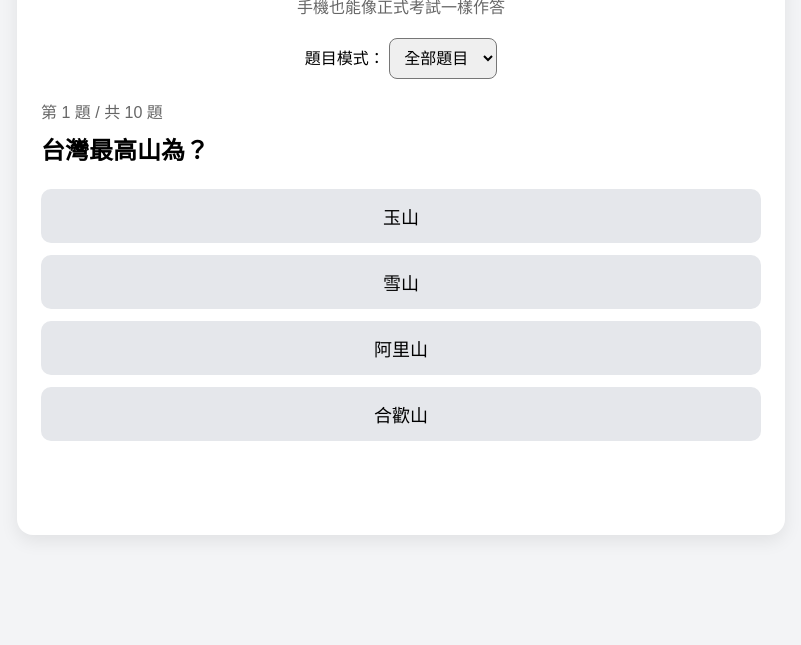
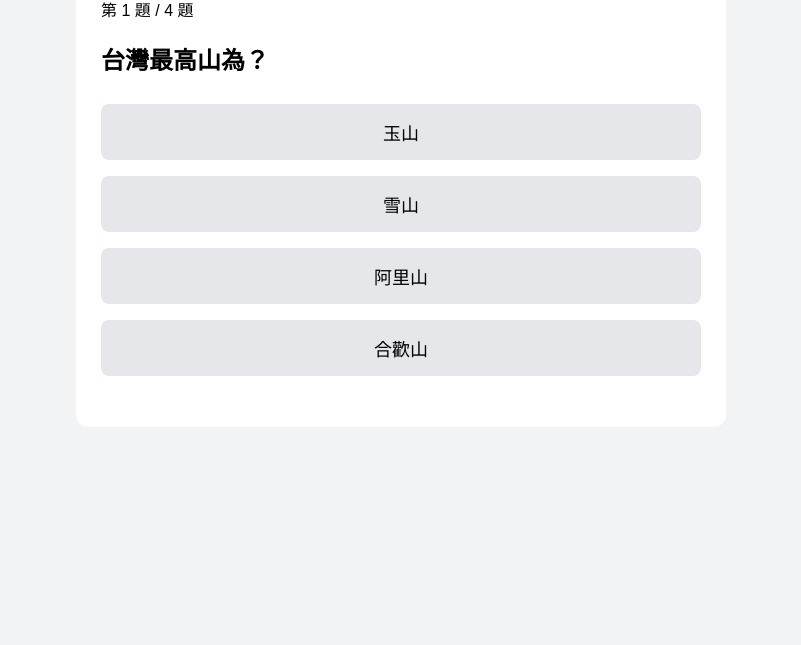
Before and after one commit to jimmy141319/guide-quiz, a plain HTML site: page index.html in a window 1280 px wide. Shown: the part 155-800 px from the top of the page, without its empty margins (239-1040 px from the left). Drawn offline with Linux system fonts and the light colour scheme.

Commit message:
Refactor HTML structure and styles

```diff
--- a/index.html
+++ b/index.html
@@ -1,252 +1,154 @@
 <!DOCTYPE html>
-<html lang="zh-Hant">
+<html>
 <head>
 <meta charset="UTF-8">
-  <meta name="viewport" content="width=device-width, initial-scale=1.0">
 <title>導遊考試刷題</title>
+
 <style>
-    body {
-      font-family: Arial, sans-serif;
-      background: #f3f4f6;
-      margin: 0;
-      padding: 20px;
+
+body{
+font-family:Arial;
+background:#f2f3f5;
+padding:30px;
 }
-    .container {
-      max-width: 720px;
-      margin: 30px auto;
-      background: #fff;
-      border-radius: 16px;
-      padding: 24px;
-      box-shadow: 0 6px 18px rgba(0,0,0,0.08);
+
+.container{
+max-width:600px;
+margin:auto;
+background:white;
+padding:25px;
+border-radius:12px;
 }
-    h1 {
-      text-align: center;
-      margin-bottom: 8px;
+
+button{
+width:100%;
+padding:15px;
+margin:8px 0;
+font-size:18px;
+border:none;
+border-radius:8px;
+background:#e5e7eb;
+cursor:pointer;
 }
-    .topbar {
-      text-align: center;
-      color: #666;
-      margin-bottom: 20px;
+
+button:hover{
+background:#d1d5db;
 }
-    .question-number {
-      color: #666;
-      margin-bottom: 10px;
-    }
-    .question {
-      font-size: 24px;
-      font-weight: bold;
-      line-height: 1.5;
-      margin-bottom: 20px;
-    }
-    .answers {
-      display: grid;
-      gap: 12px;
-    }
-    .answer-btn {
-      width: 100%;
-      padding: 14px;
-      font-size: 18px;
-      border: none;
-      border-radius: 10px;
-      background: #e5e7eb;
-      cursor: pointer;
-    }
-    .answer-btn:hover {
-      background: #d1d5db;
-    }
-    .correct {
-      background: #86efac !important;
-    }
-    .wrong {
-      background: #fca5a5 !important;
-    }
-    .result {
-      margin-top: 18px;
-      font-size: 22px;
-      text-align: center;
-      font-weight: bold;
-      min-height: 32px;
-    }
-    .controls {
-      text-align: center;
-      margin-top: 20px;
-    }
-    .btn {
-      padding: 12px 18px;
-      font-size: 16px;
-      border: none;
-      border-radius: 10px;
-      background: #2563eb;
-      color: #fff;
-      cursor: pointer;
-      margin: 6px;
-    }
-    .btn:hover {
-      background: #1d4ed8;
-    }
-    .hidden {
-      display: none;
-    }
-    .score {
-      text-align: center;
-      font-size: 22px;
-      font-weight: bold;
-      margin-top: 20px;
-    }
-    .mode-box {
-      text-align: center;
-      margin-bottom: 20px;
-    }
-    select {
-      padding: 10px;
-      font-size: 16px;
-      border-radius: 8px;
-    }
+
 </style>
+
 </head>
+
 <body>
+
 <div class="container">
+
 <h1>導遊考試刷題</h1>
-    <div class="topbar">手機也能像正式考試一樣作答</div>
 
-    <div class="mode-box">
-      <label>題目模式：</label>
-      <select id="mode" onchange="restartQuiz()">
-        <option value="all">全部題目</option>
-        <option value="random10">隨機10題</option>
-      </select>
-    </div>
+<p id="progress"></p>
 
-    <div id="quiz-area">
-      <div class="question-number" id="question-number"></div>
-      <div class="question" id="question"></div>
+<h2 id="question"></h2>
 
-      <div class="answers">
-        <button class="answer-btn" id="btn0" onclick="selectAnswer(0)"></button>
-        <button class="answer-btn" id="btn1" onclick="selectAnswer(1)"></button>
-        <button class="answer-btn" id="btn2" onclick="selectAnswer(2)"></button>
-        <button class="answer-btn" id="btn3" onclick="selectAnswer(3)"></button>
-      </div>
+<button onclick="answer(0)" id="a"></button>
+<button onclick="answer(1)" id="b"></button>
+<button onclick="answer(2)" id="c"></button>
+<button onclick="answer(3)" id="d"></button>
 
-      <div class="result" id="result"></div>
+<h3 id="result"></h3>
 
-      <div class="controls">
-        <button class="btn hidden" id="nextBtn" onclick="nextQuestion()">下一題</button>
-      </div>
-    </div>
-
-    <div id="finish-area" class="hidden">
-      <div class="score" id="final-score"></div>
-      <div class="controls">
-        <button class="btn" onclick="restartQuiz()">重新開始</button>
-      </div>
-    </div>
 </div>
 
 <script>
-    const allQuestions = [
-      { q: "台灣最高山為？", options: ["玉山", "雪山", "阿里山", "合歡山"], answer: 0 },
-      { q: "日月潭位於哪個縣市？", options: ["台中", "南投", "嘉義", "花蓮"], answer: 1 },
-      { q: "導遊主要服務對象是？", options: ["外國旅客", "學生", "商人", "老師"], answer: 0 },
-      { q: "太魯閣國家公園位於哪裡？", options: ["台東", "花蓮", "宜蘭", "屏東"], answer: 1 },
-      { q: "導遊最重要的責任是？", options: ["購物", "旅客安全", "拍照", "娛樂"], answer: 1 },
-      { q: "阿里山位於哪裡？", options: ["嘉義", "南投", "花蓮", "台東"], answer: 0 },
-      { q: "故宮博物院位於哪裡？", options: ["台北", "台中", "台南", "高雄"], answer: 0 },
-      { q: "導遊帶團時旅客生病應先？", options: ["協助就醫", "不理會", "回飯店", "結束行程"], answer: 0 },
-      { q: "墾丁國家公園位於哪裡？", options: ["屏東", "高雄", "台東", "宜蘭"], answer: 0 },
-      { q: "導遊解說最重要的是？", options: ["清楚生動", "講很快", "講很少", "不講"], answer: 0 }
+
+let questions=[
+
+{
+q:"台灣最高山為？",
+options:["玉山","雪山","阿里山","合歡山"],
+answer:0
+},
+
+{
+q:"日月潭位於哪個縣市？",
+options:["台中","南投","嘉義","花蓮"],
+answer:1
+},
+
+{
+q:"太魯閣國家公園在哪裡？",
+options:["台東","花蓮","宜蘭","屏東"],
+answer:1
+},
+
+{
+q:"阿里山在哪個縣？",
+options:["嘉義","南投","花蓮","台東"],
+answer:0
+}
+
 ];
 
-    let questions = [];
-    let currentQuestion = 0;
-    let score = 0;
-    let answered = false;
+let current=0;
+let score=0;
 
-    function shuffleArray(arr) {
-      const copy = [...arr];
-      for (let i = copy.length - 1; i > 0; i--) {
-        const j = Math.floor(Math.random() * (i + 1));
-        [copy[i], copy[j]] = [copy[j], copy[i]];
-      }
-      return copy;
+function load(){
+
+let q=questions[current];
+
+document.getElementById("progress").innerText=
+"第 "+(current+1)+" 題 / "+questions.length+" 題";
+
+document.getElementById("question").innerText=q.q;
+
+document.getElementById("a").innerText=q.options[0];
+document.getElementById("b").innerText=q.options[1];
+document.getElementById("c").innerText=q.options[2];
+document.getElementById("d").innerText=q.options[3];
+
 }
 
-    function buildQuestions() {
-      const mode = document.getElementById("mode").value;
-      if (mode === "random10") {
-        questions = shuffleArray(allQuestions).slice(0, 10);
-      } else {
-        questions = [...allQuestions];
-      }
+function answer(i){
+
+let correct=questions[current].answer;
+
+if(i==correct){
+
+document.getElementById("result").innerText="✔ 正確";
+
+score++;
+
+}else{
+
+document.getElementById("result").innerText="✘ 錯誤";
+
 }
 
-    function loadQuestion() {
-      answered = false;
-      document.getElementById("result").innerText = "";
-      document.getElementById("nextBtn").classList.add("hidden");
+current++;
 
-      const q = questions[currentQuestion];
-      document.getElementById("question-number").innerText =
-        `第 ${currentQuestion + 1} 題 / 共 ${questions.length} 題`;
-      document.getElementById("question").innerText = q.q;
+if(current<questions.length){
 
-      for (let i = 0; i < 4; i++) {
-        const btn = document.getElementById("btn" + i);
-        btn.innerText = q.options[i];
-        btn.classList.remove("correct", "wrong");
-        btn.disabled = false;
-      }
+setTimeout(function(){
+
+document.getElementById("result").innerText="";
+
+load();
+
+},1000);
+
+}else{
+
+document.getElementById("question").innerText="測驗完成";
+
+document.getElementById("progress").innerText=
+"得分："+score+" / "+questions.length;
+
 }
 
-    function selectAnswer(index) {
-      if (answered) return;
-      answered = true;
-
-      const correctIndex = questions[currentQuestion].answer;
-
-      for (let i = 0; i < 4; i++) {
-        document.getElementById("btn" + i).disabled = true;
 }
 
-      if (index === correctIndex) {
-        document.getElementById("btn" + index).classList.add("correct");
-        document.getElementById("result").innerText = "✔ 答對了";
-        score++;
-      } else {
-        document.getElementById("btn" + index).classList.add("wrong");
-        document.getElementById("btn" + correctIndex).classList.add("correct");
-        document.getElementById("result").innerText = "✘ 答錯了";
-      }
+load();
 
-      document.getElementById("nextBtn").classList.remove("hidden");
-    }
+</script>
 
-    function nextQuestion() {
-      currentQuestion++;
-      if (currentQuestion < questions.length) {
-        loadQuestion();
-      } else {
-        showFinalScore();
-      }
-    }
-
-    function showFinalScore() {
-      document.getElementById("quiz-area").classList.add("hidden");
-      document.getElementById("finish-area").classList.remove("hidden");
-      document.getElementById("final-score").innerText =
-        `測驗完成，你答對了 ${score} / ${questions.length} 題`;
-    }
-
-    function restartQuiz() {
-      buildQuestions();
-      currentQuestion = 0;
-      score = 0;
-      document.getElementById("finish-area").classList.add("hidden");
-      document.getElementById("quiz-area").classList.remove("hidden");
-      loadQuestion();
-    }
-
-    restartQuiz();
-  </script>
 </body>
 </html>
```
Lines whose indentation alone changed are shown as unchanged.
